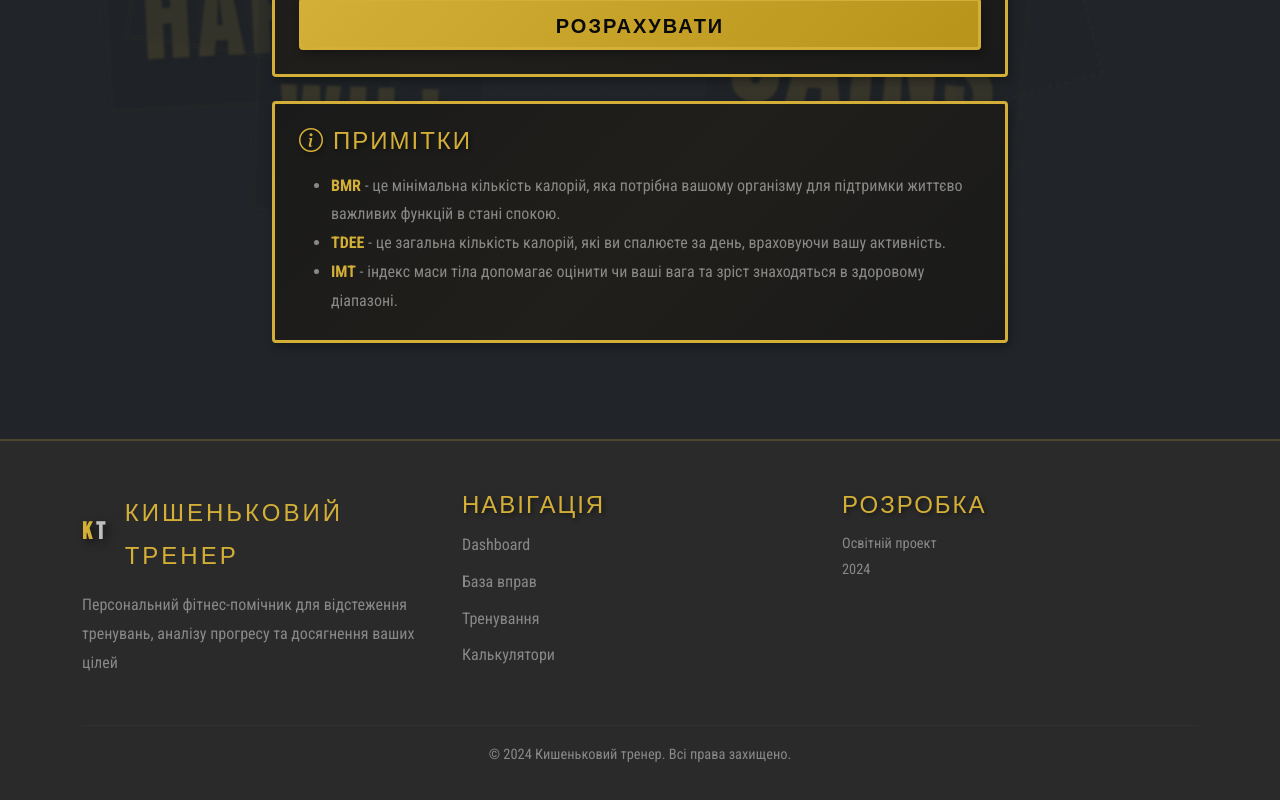
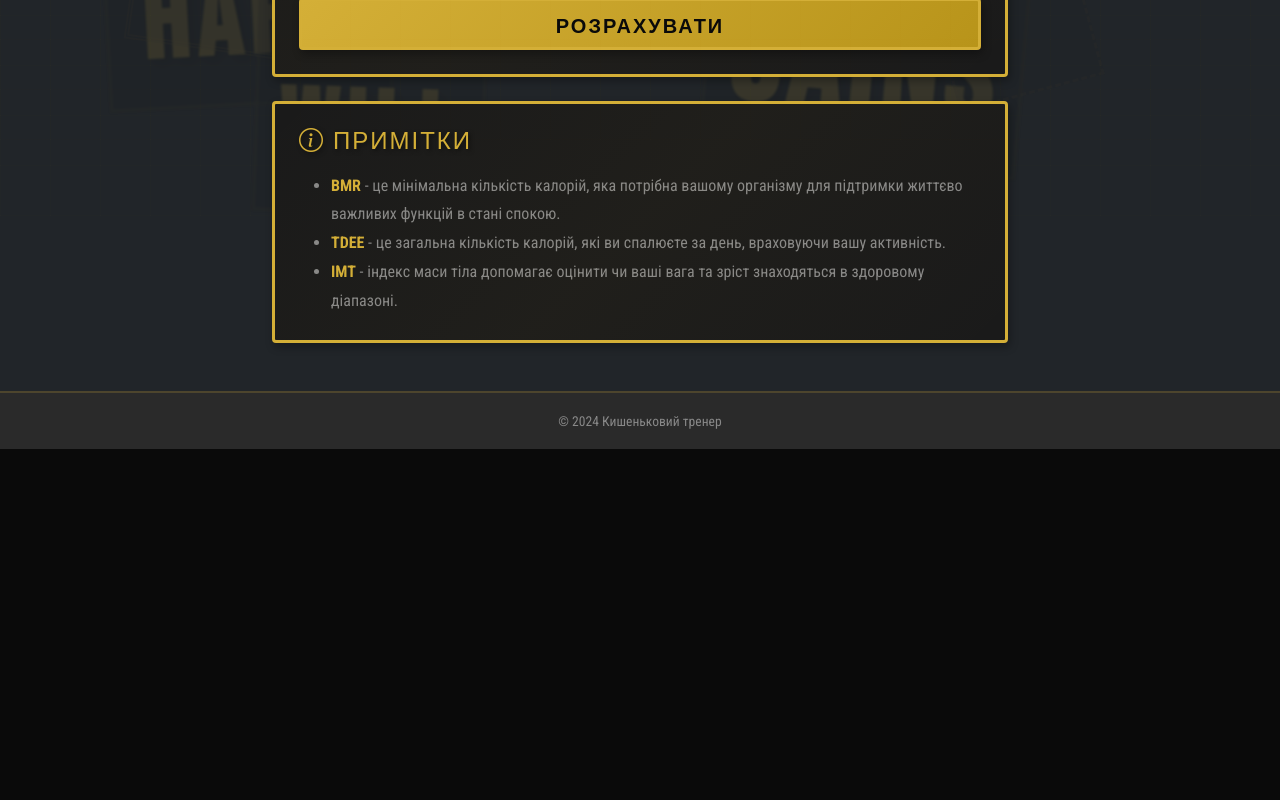
Before and after one commit to Serospapay/Fit-AI, a Next.js app in the folder frontend/: page /calculators in a window 1280 px wide. Shown: the part 660-1460 px from the top of the page. After the commit the page ends 1109 px from the top, so only its background shows below. Built offline with nearby package versions, Linux system fonts and the light colour scheme.

Commit message:
refactor: simplify footer to minimal copyright text

```diff
--- a/frontend/app/calculators/page.tsx
+++ b/frontend/app/calculators/page.tsx
@@ -277,46 +277,10 @@ export default function CalculatorsPage() {
         </Container>
 
         {/* Footer */}
-        <footer className="mt-5 py-5" style={{ position: 'relative', zIndex: 1, borderTop: '2px solid rgba(212, 175, 55, 0.2)' }}>
+        <footer className="py-3" style={{ position: 'relative', zIndex: 1, borderTop: '2px solid rgba(212, 175, 55, 0.2)' }}>
           <Container>
-            <Row className="g-4">
-              <Col md={4}>
-                <div className="d-flex align-items-center mb-3">
-                  <GymLogo />
-                  <span className="ms-2" style={{ fontFamily: 'var(--font-oswald)', letterSpacing: '3px', fontSize: '1.5rem', color: '#d4af37' }}>КИШЕНЬКОВИЙ ТРЕНЕР</span>
-                </div>
-                <p style={{ color: '#888', fontFamily: 'var(--font-roboto-condensed)' }}>
-                  Персональний фітнес-помічник для відстеження тренувань, аналізу прогресу та досягнення ваших цілей
-                </p>
-              </Col>
-              <Col md={4}>
-                <h5 className="mb-3" style={{ fontFamily: 'var(--font-oswald)', color: '#d4af37' }}>Навігація</h5>
-                <ul style={{ listStyle: 'none', padding: 0, color: '#888', fontFamily: 'var(--font-roboto-condensed)' }}>
-                  <li className="mb-2">
-                    <a href="/dashboard" style={{ color: '#888', textDecoration: 'none' }}>Dashboard</a>
-                  </li>
-                  <li className="mb-2">
-                    <a href="/exercises" style={{ color: '#888', textDecoration: 'none' }}>База вправ</a>
-                  </li>
-                  <li className="mb-2">
-                    <a href="/workouts" style={{ color: '#888', textDecoration: 'none' }}>Тренування</a>
-                  </li>
-                  <li className="mb-2">
-                    <a href="/calculators" style={{ color: '#888', textDecoration: 'none' }}>Калькулятори</a>
-                  </li>
-                </ul>
-              </Col>
-              <Col md={4}>
-                <h5 className="mb-3" style={{ fontFamily: 'var(--font-oswald)', color: '#d4af37' }}>Розробка</h5>
-                <p style={{ color: '#888', fontFamily: 'var(--font-roboto-condensed)', fontSize: '0.9rem' }}>
-                  Освітній проект<br />
-                  2024
-                </p>
-              </Col>
-            </Row>
-            <hr style={{ borderColor: 'rgba(212, 175, 55, 0.2)', margin: '2rem 0 1rem' }} />
-            <div className="text-center" style={{ color: '#888', fontFamily: 'var(--font-roboto-condensed)', fontSize: '0.9rem' }}>
-              © 2024 Кишеньковий тренер. Всі права захищено.
+            <div className="text-center" style={{ color: '#888', fontFamily: 'var(--font-roboto-condensed)', fontSize: '0.85rem' }}>
+              © 2024 Кишеньковий тренер
             </div>
           </Container>
         </footer>
```
Also changed, not shown: frontend/app/exercises/page.tsx (+3 -39 lines), frontend/app/workouts/page.tsx (+3 -39 lines).
